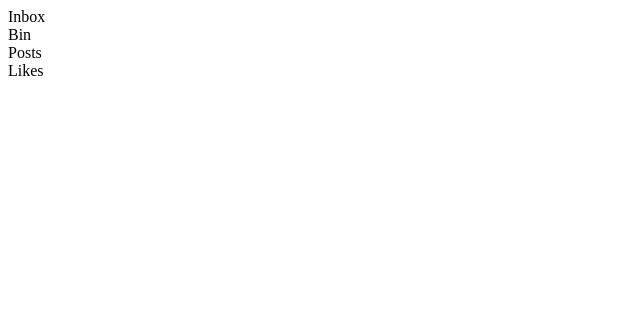
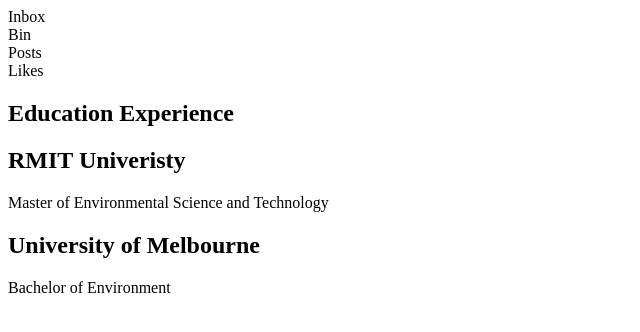
Before and after one commit to evachengrq/git-playground, a plain HTML site: page index.html in a window 1280 px wide. Shown: the whole page, without its empty margins (0-640 px from the left). Drawn offline with Linux system fonts and the light colour scheme.

Commit message:
add education experience

```diff
--- a/index.html
+++ b/index.html
@@ -10,6 +10,16 @@
         <div>Likes</div>
     </aside>
     <main>
-
+        <section>
+            <h1>Education Experience</h1>
+            <div>
+                <h2>RMIT Univeristy</h2>
+                <p>Master of Environmental Science and Technology</p>
+            </div>
+            <div>
+                <h2>University of Melbourne</h2>
+                <p>Bachelor of Environment</p>
+            </div>
+        </section>
     </main>
 </html>
```
